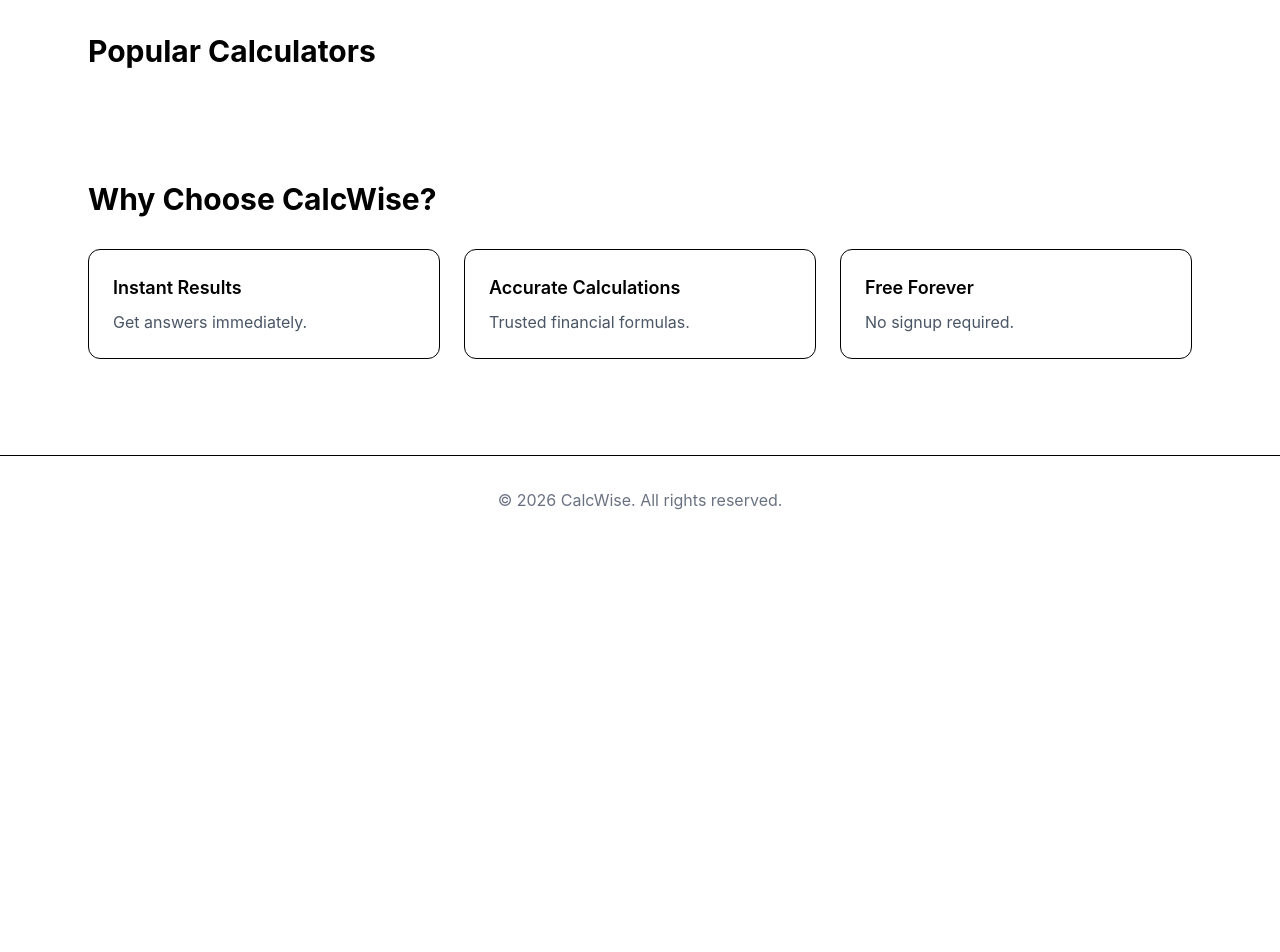
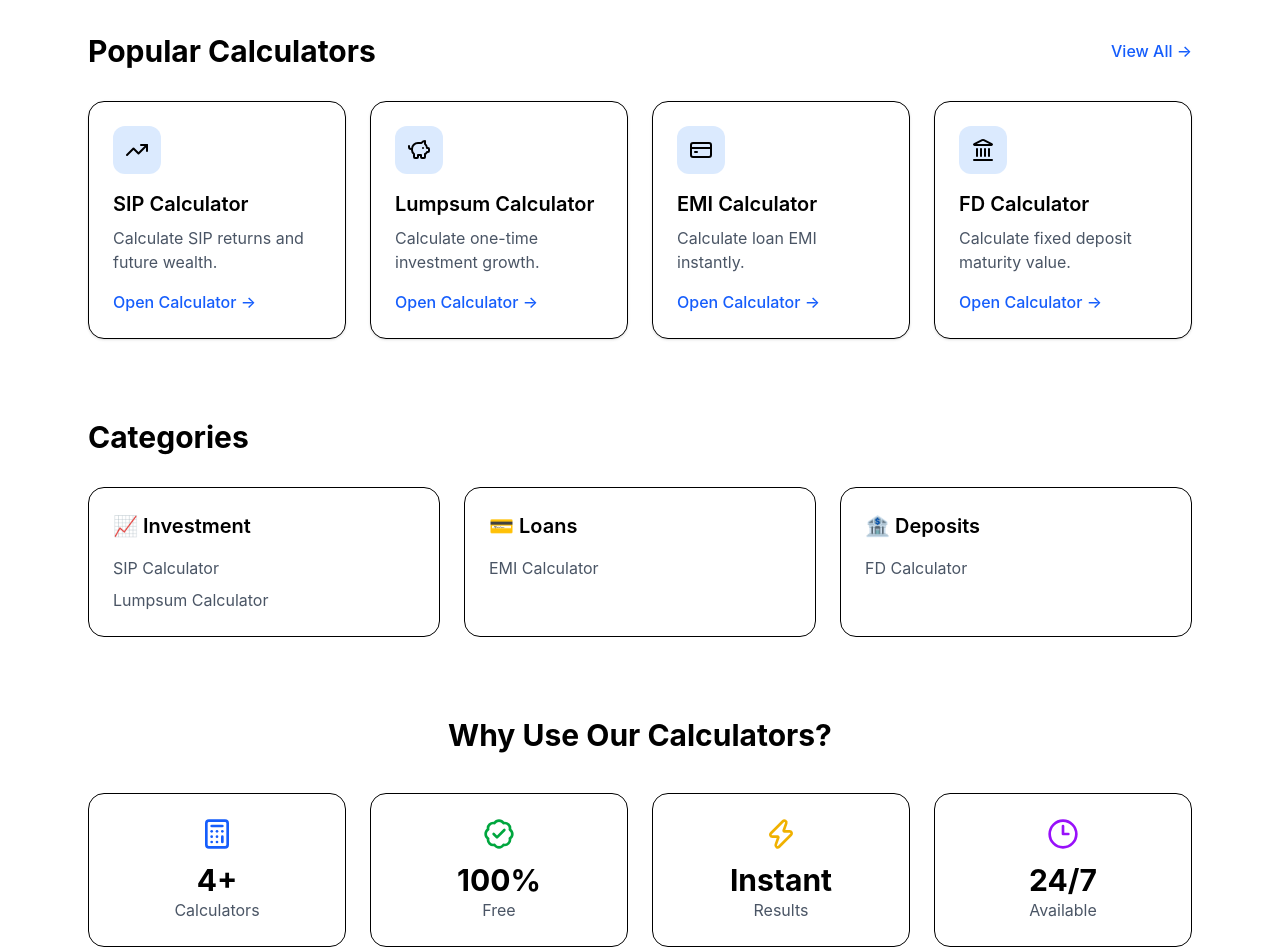
Before and after one commit to santosh450/finance-calculators, a React (Vite) app: page / in a window 1280 px wide. Shown: the part 560-1512 px from the top of the page. Before the commit the page ends 1104 px from the top, so only its background shows below. Built offline with nearby package versions, Linux system fonts and the light colour scheme.

Commit message:
HomePage-Polishing

```diff
--- a/src/pages/HomePage.tsx
+++ b/src/pages/HomePage.tsx
@@ -1,6 +1,8 @@
 import { Link } from "react-router-dom";
 import CalculatorCard from "../components/CalculatorCard";
+import { calculators } from "../data/Calculators";
 import { Search } from "lucide-react";
+import { Calculator, BadgeCheck, Zap, Clock3 } from "lucide-react";
 
 export default function HomePage() {
   return (
@@ -52,39 +54,86 @@
 
       {/* CALCULATORS */}
 
-      <section>
-        <h2 className="text-3xl font-bold mb-8">Popular Calculators</h2>
+      <section className="mb-20">
+        <div className="flex justify-between items-center mb-8">
+          <h2 className="text-3xl font-bold">Popular Calculators</h2>
 
-        <div className="grid md:grid-cols-2 lg:grid-cols-4 gap-6">
-          {/* <CalculatorCard
-            title="SIP Calculator"
-            description="Calculate future value of SIP investments."
-            path="/sip-calculator"
-          />
+          <Link to="/calculators" className="text-blue-600 font-medium">
+            View All →
+          </Link>
+        </div>
 
-          <CalculatorCard
-            title="Lumpsum Calculator"
-            description="Calculate future value of a one-time investment."
-            path="/lumpsum-calculator"
-          />
+        <div className="grid gap-6 sm:grid-cols-2 lg:grid-cols-4">
+          {calculators.slice(0, 4).map((calculator) => (
+            <CalculatorCard key={calculator.path} {...calculator} />
+          ))}
+        </div>
+      </section>
 
-          <CalculatorCard
-            title="FD Calculator"
-            description="Estimate fixed deposit maturity amount."
-            path="/fd-calculator"
-          />
+      {/* CATEGORIES */}
 
-          <CalculatorCard
-            title="EMI Calculator"
-            description="Know your monthly loan repayments."
-            path="/emi-calculator"
-          />
+      <section className="mb-20">
+        <h2 className="text-3xl font-bold mb-8">Categories</h2>
 
-          <CalculatorCard
-            title="CAGR Calculator"
-            description="Measure annualized investment growth."
-            path="/"
-          /> */}
+        <div className="grid gap-6 md:grid-cols-3">
+          <div className="border rounded-2xl p-6">
+            <h3 className="text-xl font-semibold mb-4">📈 Investment</h3>
+
+            <ul className="space-y-2 text-gray-600">
+              <li>SIP Calculator</li>
+              <li>Lumpsum Calculator</li>
+            </ul>
+          </div>
+
+          <div className="border rounded-2xl p-6">
+            <h3 className="text-xl font-semibold mb-4">💳 Loans</h3>
+
+            <ul className="space-y-2 text-gray-600">
+              <li>EMI Calculator</li>
+            </ul>
+          </div>
+
+          <div className="border rounded-2xl p-6">
+            <h3 className="text-xl font-semibold mb-4">🏦 Deposits</h3>
+
+            <ul className="space-y-2 text-gray-600">
+              <li>FD Calculator</li>
+            </ul>
+          </div>
+        </div>
+      </section>
+
+      {/* TRUST SECTION */}
+
+      <section className="mb-20">
+        <h2 className="text-3xl font-bold text-center mb-10">
+          Why Use Our Calculators?
+        </h2>
+
+        <div className="grid grid-cols-2 md:grid-cols-4 gap-6">
+          <div className="border rounded-2xl p-6 text-center">
+            <Calculator className="mx-auto mb-3 text-blue-600" size={32} />
+            <div className="text-3xl font-bold">{calculators.length}+</div>
+            <p className="text-gray-600">Calculators</p>
+          </div>
+
+          <div className="border rounded-2xl p-6 text-center">
+            <BadgeCheck className="mx-auto mb-3 text-green-600" size={32} />
+            <div className="text-3xl font-bold">100%</div>
+            <p className="text-gray-600">Free</p>
+          </div>
+
+          <div className="border rounded-2xl p-6 text-center">
+            <Zap className="mx-auto mb-3 text-yellow-500" size={32} />
+            <div className="text-3xl font-bold">Instant</div>
+            <p className="text-gray-600">Results</p>
+          </div>
+
+          <div className="border rounded-2xl p-6 text-center">
+            <Clock3 className="mx-auto mb-3 text-purple-600" size={32} />
+            <div className="text-3xl font-bold">24/7</div>
+            <p className="text-gray-600">Available</p>
+          </div>
         </div>
       </section>
 
```
